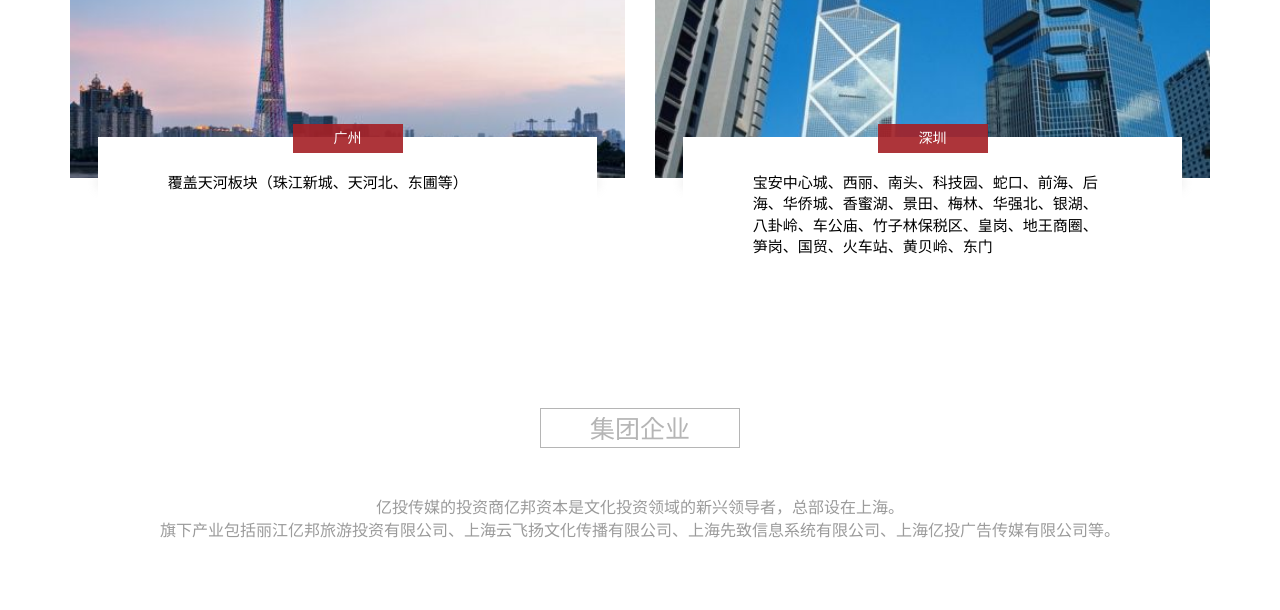
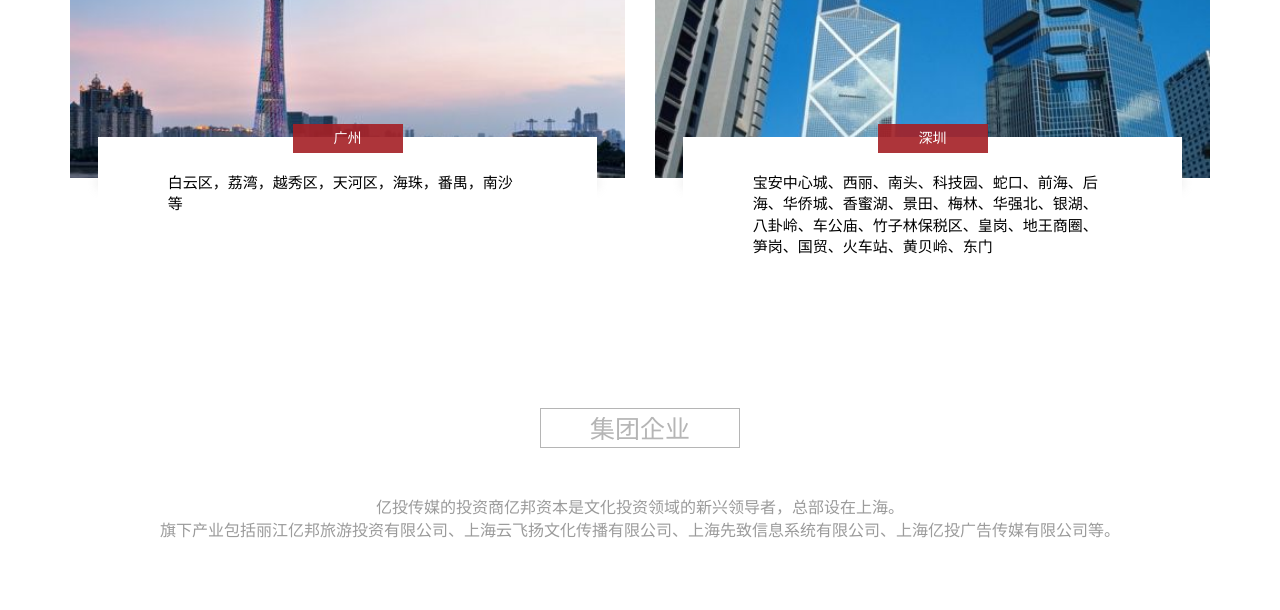
Before and after one commit to tedyuen/ReachMediaWeb, a website: page app/page2.html in a window 1280 px wide. Shown: the part 2280-2890 px from the top of the page. Drawn offline with nearby package versions, Linux system fonts and the light colour scheme; files that its build step writes are made by us from their sources.

Commit message:
Change text.

```diff
--- a/app/page2.html
+++ b/app/page2.html
@@ -200,7 +200,7 @@
                 </div>
                 <div class="small-shadow"></div>
                 <p class="page2-row-3-text-white">
-                  覆盖天河板块（珠江新城、天河北、东圃等）
+                  白云区，荔湾，越秀区，天河区，海珠，番禺，南沙等
                 </p>
                 <div class="page2-row-3-city-frame">
                   <div class="page2-row-3-city">广州</div>
```
Also changed, not shown: app/index.html (+1 -1 lines).
